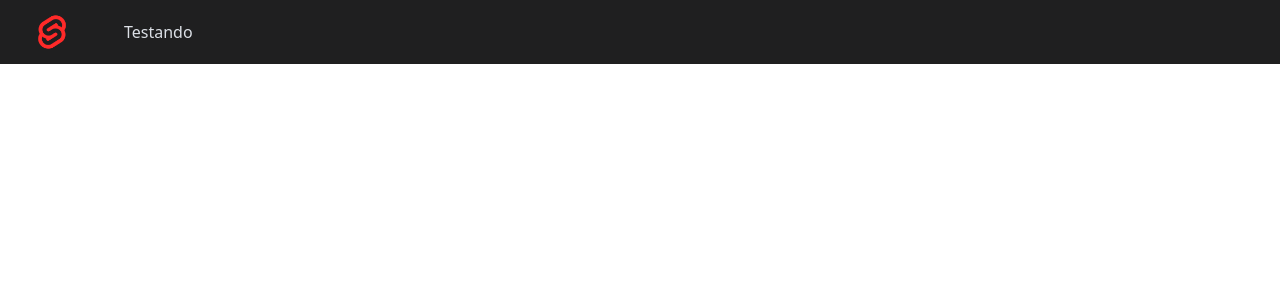
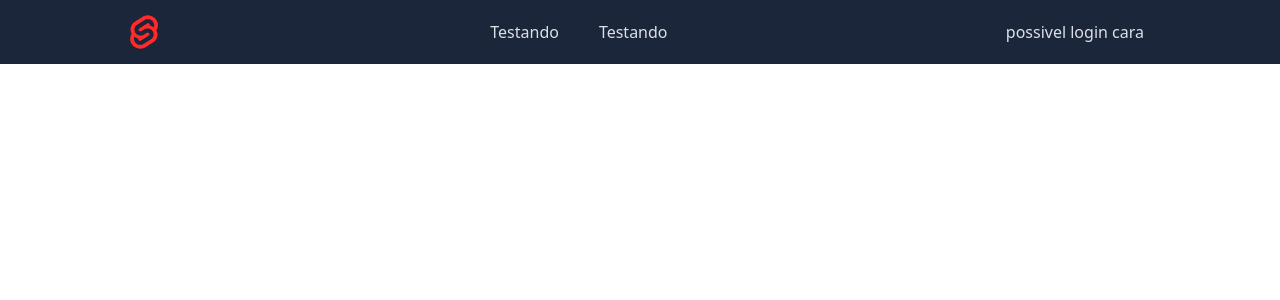
Before and after one commit to TioMiranha/MyWebSite, a SvelteKit app: page / in a window 1280 px wide. Shown: the top 300 px of the page. Built offline with nearby package versions, Linux system fonts and the light colour scheme.

Commit message:
Lançando alteraçõees do menu

```diff
--- a/src/routes/+page.svelte
+++ b/src/routes/+page.svelte
@@ -3,29 +3,54 @@
 	function alternarMenu() {
 		menuAberto = !menuAberto;
 	}
+
+
+	function fecharMenu() {
+		menuAberto = false;
+	}
 </script>
 
-<nav class="bg-[#1f1f20]">
-	<div class="mx-auto max-w-7xl px-4 sm:px-6 lg:px-8">
-		<div class="flex h-16 items-center justify-between">
+<nav class="bg-[#1b263b] lg:block">
+	<div class="mx-auto hidden max-w-6xl px-4 sm:px-6 lg:block lg:px-15">
+		<div class=" flex h-16 items-center justify-between">
 			<div class="flex items-center">
 				<a href="" class="shrink-0">
 					<img src="/images/svelte-logo-by-gengns.png" alt="logo bacana" class="h-10 w-10" />
 				</a>
-				<div class="hidden lg:block">
+			</div>
+				<div class="hidden lg:block items-center">
 					<div class="ml-10 flex items-baseline space-x-4 lg:text-xs xl:text-base">
 						<a
 							href=""
-							class="rounded-lg px-3 py-2 font-medium text-[#dce0e6] transition duration-300 ease-in-out hover:bg-gray-700"
+							class="rounded-lg px-3 py-2 font-medium text-[#dce0e6] transition duration-300 ease-in-out hover:bg-[#2b4c7e]"
+							>Testando</a
+						>
+						<a
+							href=""
+							class="rounded-lg px-3 py-2 font-medium text-[#dce0e6] transition duration-300 ease-in-out hover:bg-[#2b4c7e]"
 							>Testando</a
 						>
 					</div>
 				</div>
+
+				<div class="hidden lg:block items-center">
+					<div class="ml-10 flex items-baseline space-x-4 lg:text-xs xl:text-base">
+
+						<a
+							href=""
+							class="rounded-lg px-3 py-2 font-medium text-[#dce0e6] transition duration-300 ease-in-out hover:bg-[#2b4c7e]"
+							>possivel login cara</a
+						>
 					</div>
+				</div>
+		</div>
+	</div>
+</nav>
+
 <div class="-mr-2 flex lg:hidden">
 	<button
 		id="menuButton"
-					class="inline-flex items-center justify-center rounded-lg p-2 text-white transition duration-300 ease-in-out hover:bg-gray-700"
+		class="m-2 inline-flex cursor-pointer items-center justify-center rounded-lg bg-[#1b263b] p-2 text-white transition duration-300 ease-in-out hover:bg-[#2b4c7e]"
 		aria-label="Menu"
 		aria-expanded="false"
 		onclick={alternarMenu}
@@ -33,34 +58,39 @@
 		<i class="bi bi-list"></i>
 	</button>
 </div>
-		</div>
-	</div>
-	<div id="menu" class:hidden={!menuAberto} class="lg:hidden">
-		<div class="fixed top-0 bottom-0 w-75 overflow-y-auto bg-[#1f1f20] p-2 text-center lg:left-0">
+
+{#if menuAberto}
+<button class="fixed inset-0 left-0 bg-black/40" onclick={fecharMenu} aria-label="backdrop"></button>
+<div id="menu" class=" lg:hidden">
+	<div class="fixed top-0 bottom-0 w-75 overflow-y-auto bg-[#1b263b] p-2 text-center lg:left-0">
 		<div class="text-xl text-[#dce0e6]">
 			<div class="nt-1 flex items-center p-2">
-					<i class="bi bi-app indicator rounded-lg bg-[#567ebb] px-2"></i>
-					<h1>The Website</h1>
-					<i class="bi bi-x cursor-pointer lg:hidden"></i>
+				<i class="bi bi-app-indicator m-2 rounded-lg bg-[#567ebb] px-2"></i>
+				<h1 class="ml-2">Atlas</h1>
+				<button class="ml-30 cursor-pointer rounded-lg px-2 transition duration-300 ease-in-out hover:bg-[#2b4c7e] lg:hidden" aria-label="Fechar menu" aria-expanded="false" onclick={fecharMenu}>
+					<i
+							class="bi bi-x"
+						></i>
+					</button>
 				</div>
 				<hr class="my-2 text-[#dce0e6]" />
 			</div>
 			<div
-				class="mt-3 flex cursor-pointer items-center rounded-lg bg-[#606d80] p-2.5 px-4 text-[#dce0e6] duration-300"
+				class="mt-3 flex cursor-pointer items-center rounded-lg bg-[#1f2b43] p-2.5 px-4 text-[#dce0e6] duration-300"
 			>
 				<i class="bi bi-search"></i>
 				<input
 				type="text"
 				placeholder="Pesquisar"
-					class="text-15 focus-outline-none ml-4 w-full rounded-lg bg-transparent"
+				class="focus-outline-none ml-4 w-full rounded-lg bg-transparent text-[#dce0e6]"
 				/>
 			</div>
 			<div
-				class="rounded-llg mt-2 flex cursor-pointer items-center p-2.5 px-4 text-[#dce0e6] duration-300 hover:bg-[#2b4c7e]"
+				class="mt-2 flex cursor-pointer items-center rounded-lg p-2.5 px-4 text-[#dce0e6] duration-300 hover:bg-[#2b4c7e]"
 			>
 				<i class="bi bi-house-door"></i>
 				<span class="ml-5 text-[15px] text-[#dce0e6]">Vasco</span>
 			</div>
 		</div>
 	</div>
-</nav>
+{/if}
```
Lines whose indentation alone changed are shown as unchanged.
